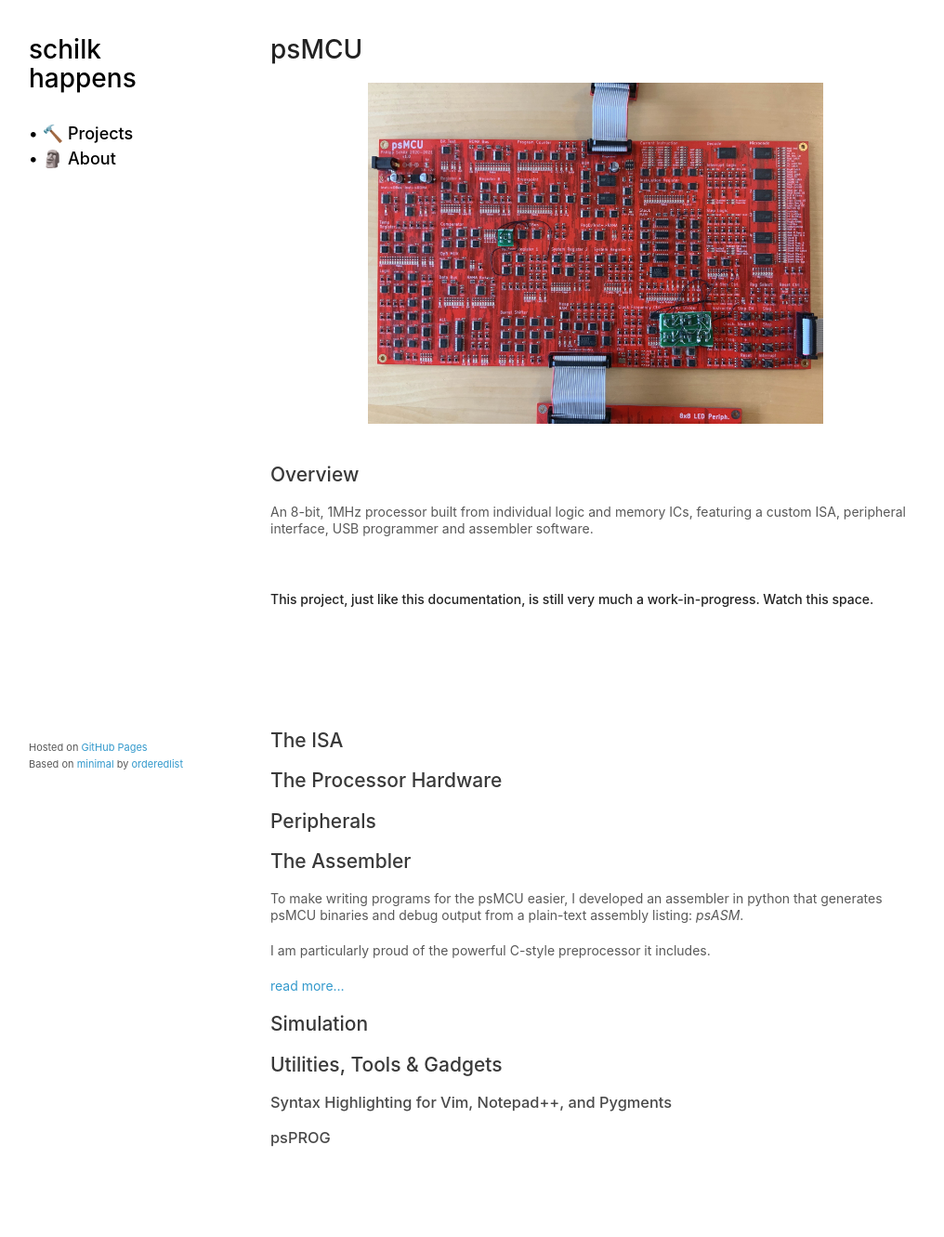
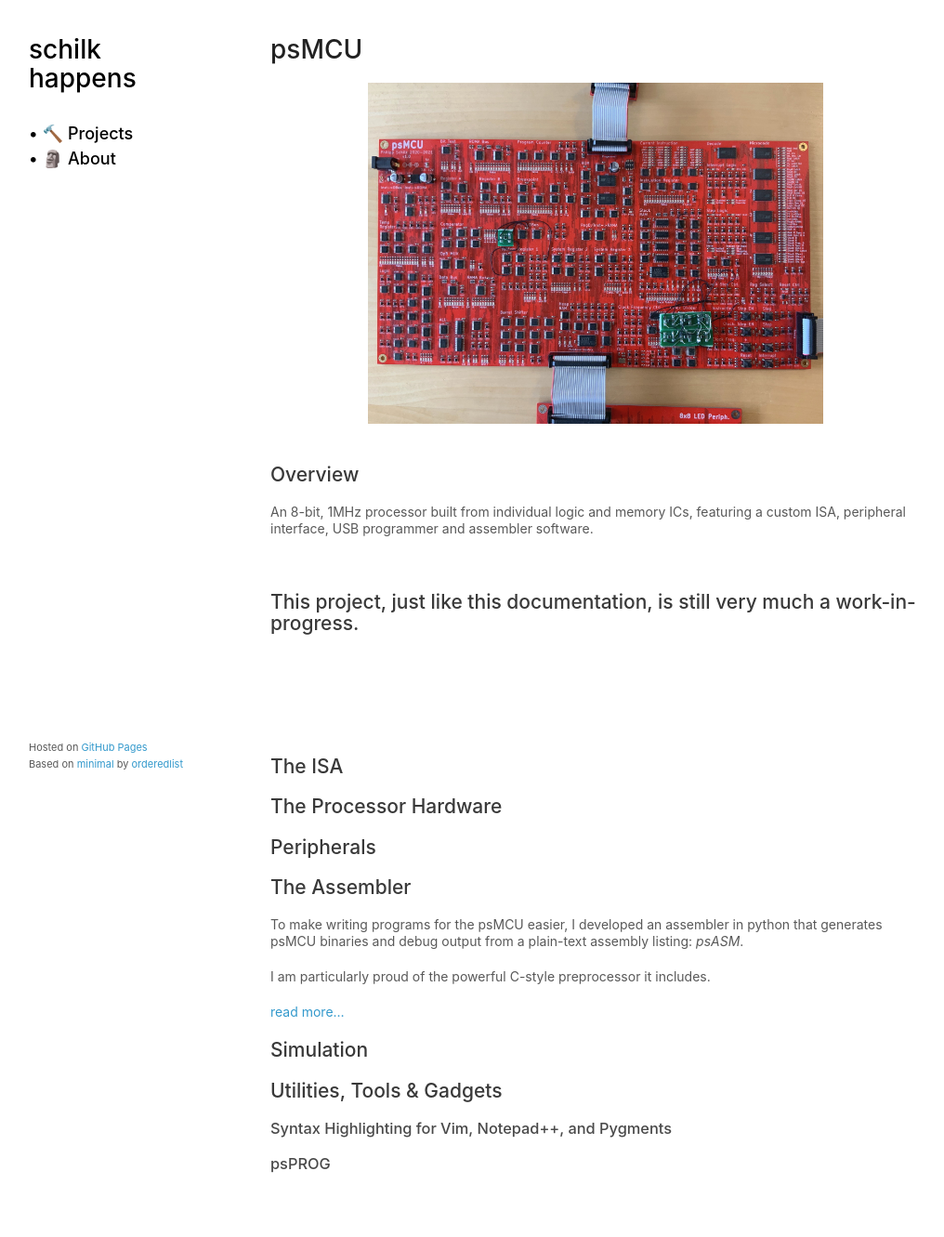
Before and after one commit to schilkp/schilkp.github.io, a Jekyll site: the page built from projects/psMCU/psMCU.md, in a window 1280 px wide. Shown: the whole page at 93% size, without its empty margins (129-1145 px from the left). Built offline with Jekyll 4.4.1, drawn with Linux system fonts in a browser that asks for light colours; before the commit the page ends 1303 px from its top, so only the background shows below that.

Commit message:
Small updates

```diff
--- a/projects/psMCU/psMCU.md
+++ b/projects/psMCU/psMCU.md
@@ -18,7 +18,7 @@ USB programmer and assembler software.
 
 <br>
 
-**This project, just like this documentation, is still very much a work-in-progress. Watch this space.**
+## This project, just like this documentation, is still very much a work-in-progress.
 
 <br>
 <br>
```
Also changed, not shown: About.md (+1 -0 lines), projects/FetsNCrosses.md (+8 -0 lines), assets/icon/icon_linkedin.svg (added).
